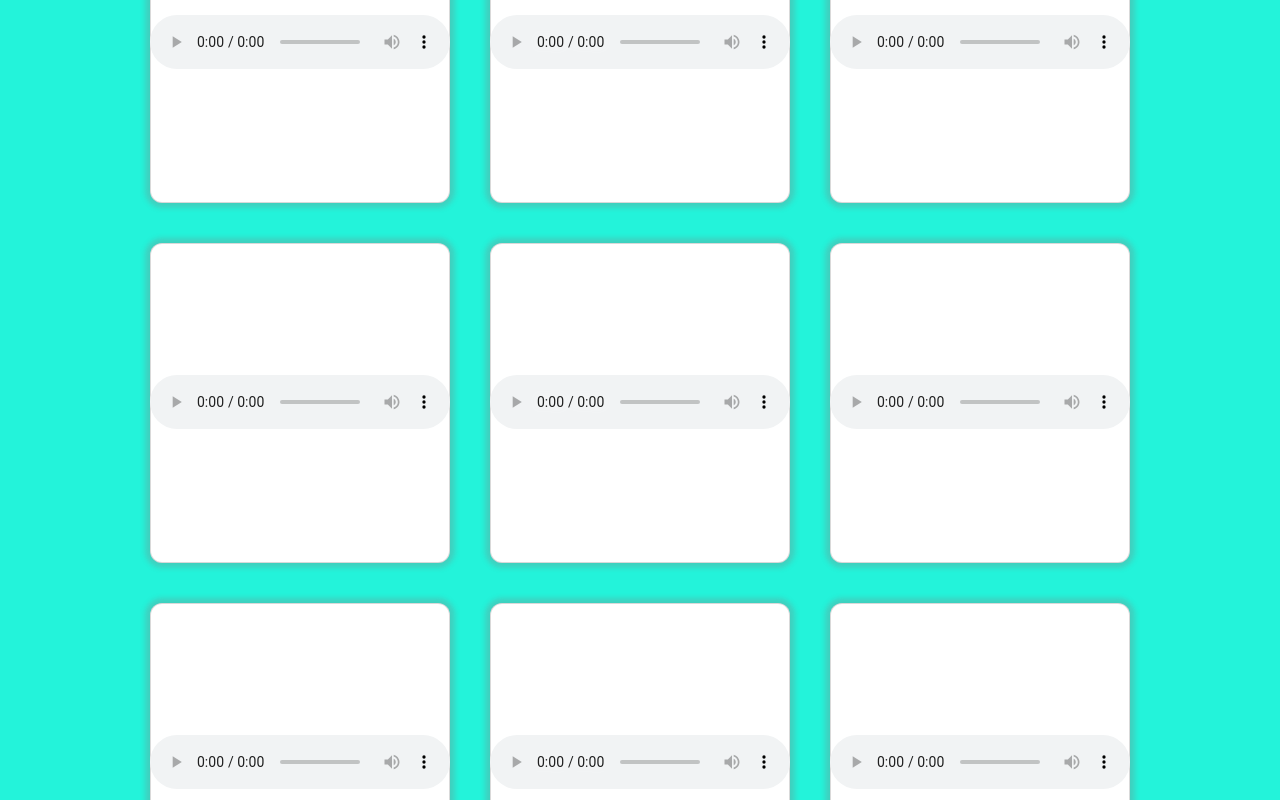
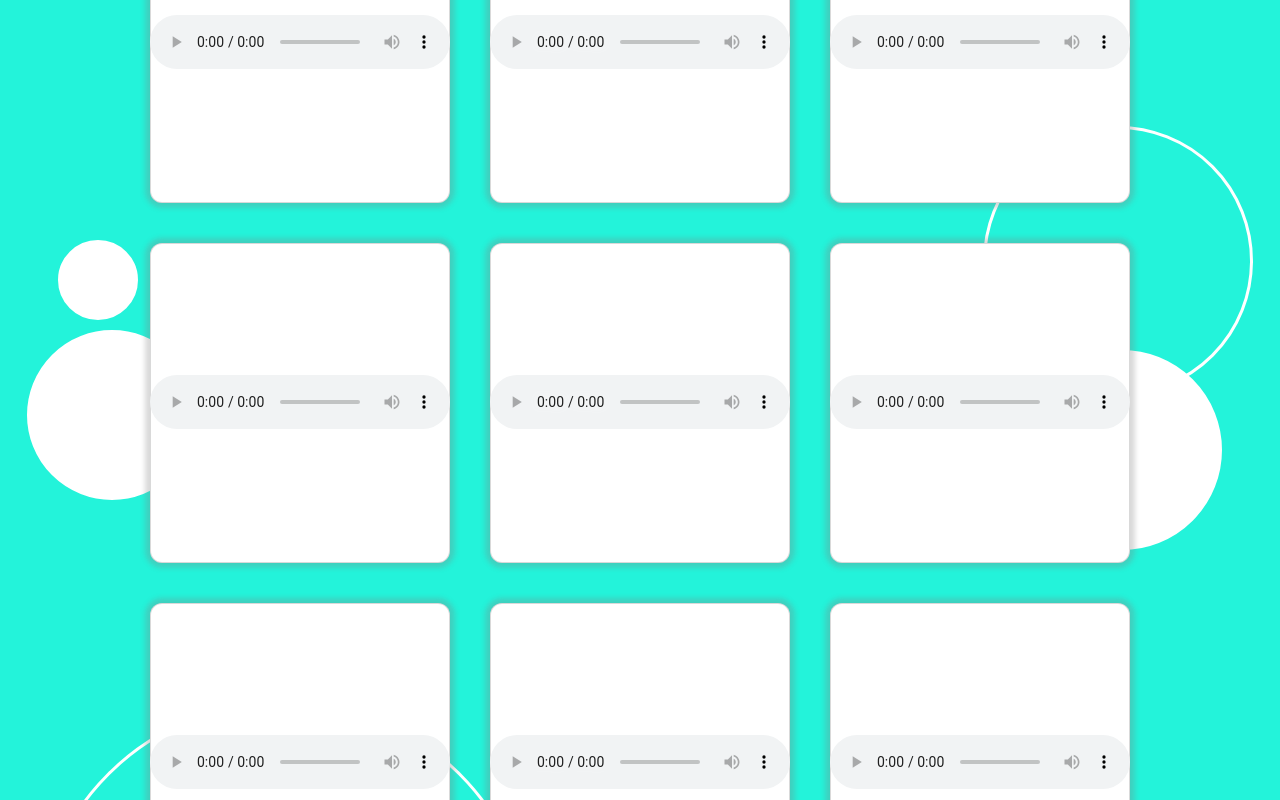
Before and after one commit to Jorfishdan/capstone, a React (Create React App) app: page /callbacks in a window 1280 px wide. Shown: the part 500-1300 px from the top of the page. Built offline with nearby package versions, Linux system fonts and the light colour scheme.

Commit message:
added circles to cleanup background

```diff
--- a/src/components/AnimalNoises/AnimalNoises.js
+++ b/src/components/AnimalNoises/AnimalNoises.js
@@ -32,6 +32,13 @@ function AnimalNoises() {
   return (
     <>
       <section className="animalnoises__wrapper">
+        <div className="animalnoises__circle1"></div>
+        <div className="animalnoises__circle2"></div>
+        <div className="animalnoises__circle3"></div>
+        <div className="animalnoises__circle4"></div>
+        <div className="animalnoises__circle5"></div>
+        <div className="animalnoises__circle6"></div>
+        <div className="animalnoises__circle7"></div>
         <div
           onClick={() => setFlipHorse(!flipHorse)}
           // className={`animalnoises__card horse ${flipHorse ? "" : "hover-effect"}`}
--- a/src/components/AnimalNoises/AnimalNoises.scss
+++ b/src/components/AnimalNoises/AnimalNoises.scss
@@ -44,6 +44,87 @@
     position: relative;
     left: 55px;
     top: 55px;
+    }
+
+    &__circle1 {
+      background-color: transparent;
+      width: 27rem;
+      height: 27rem;
+      border-radius: 50%;
+      position: absolute;
+      border: 3px solid white;
+      bottom: -96px;
+      right: 27px;
+      z-index: 1;
+    }
+
+    &__circle2 {
+      background-color: white;
+      width: 17rem;
+      height: 17rem;
+      border-radius: 50%;
+      position: absolute;
+      border: 3px solid white;
+      bottom: -200px;
+      left: 27px;
+      z-index: 1;
+    }
+
+    &__circle3 {
+      background-color: transparent;
+    width: 50rem;
+    height: 50rem;
+    border-radius: 50%;
+    position: absolute;
+    border: 3px solid white;
+    bottom: -900px;
+    left: 34px;
+    z-index: 1;
+    }
+    &__circle4 {
+      background-color: white;
+    width: 20rem;
+    height: 20rem;
+    border-radius: 50%;
+    position: absolute;
+    border: 3px solid white;
+    bottom: -900px;
+    left: 34px;
+    z-index: 1;
+    }
+    &__circle5 {
+      background-color: transparent;
+    width: 20rem;
+    height: 20rem;
+    border-radius: 50%;
+    position: absolute;
+    border: 3px solid white;
+    bottom: -900px;
+    right: 58px;
+    z-index: 1;
+    }
+    &__circle6 {
+      background-color: white;
+    width: 20rem;
+    height: 20rem;
+    border-radius: 50%;
+    position: absolute;
+    border: 3px solid white;
+    bottom: -250px;
+    right: 58px;
+    z-index: 1;
+    }
+
+    &__circle7{
+      background-color: white;
+    width: 8rem;
+    height: 8rem;
+    border-radius: 50%;
+    position: absolute;
+    border: 3px solid white;
+    bottom: -20px;
+    left: 58px;
+    z-index: 1;
     }
 
     &__text-frog {
```
